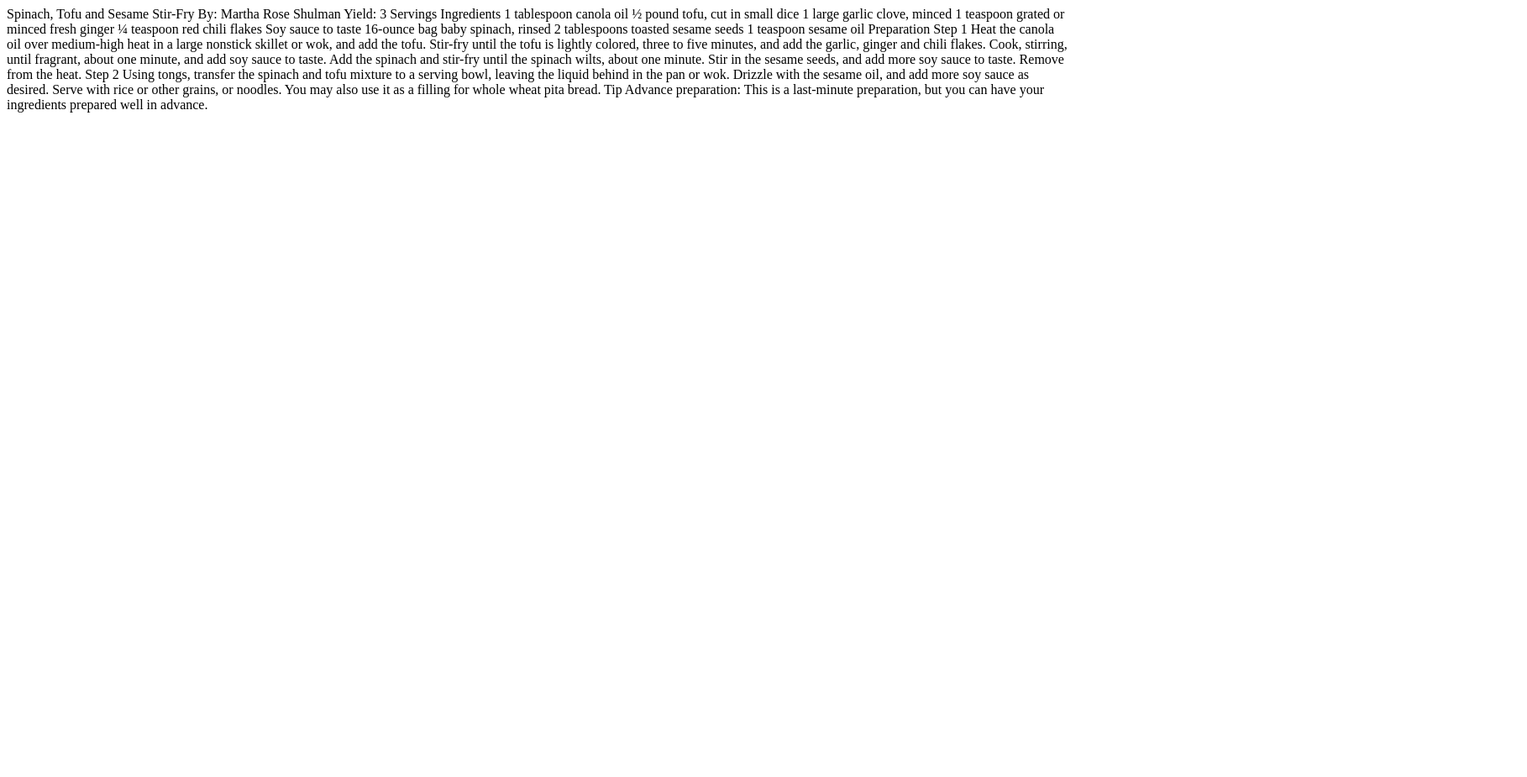
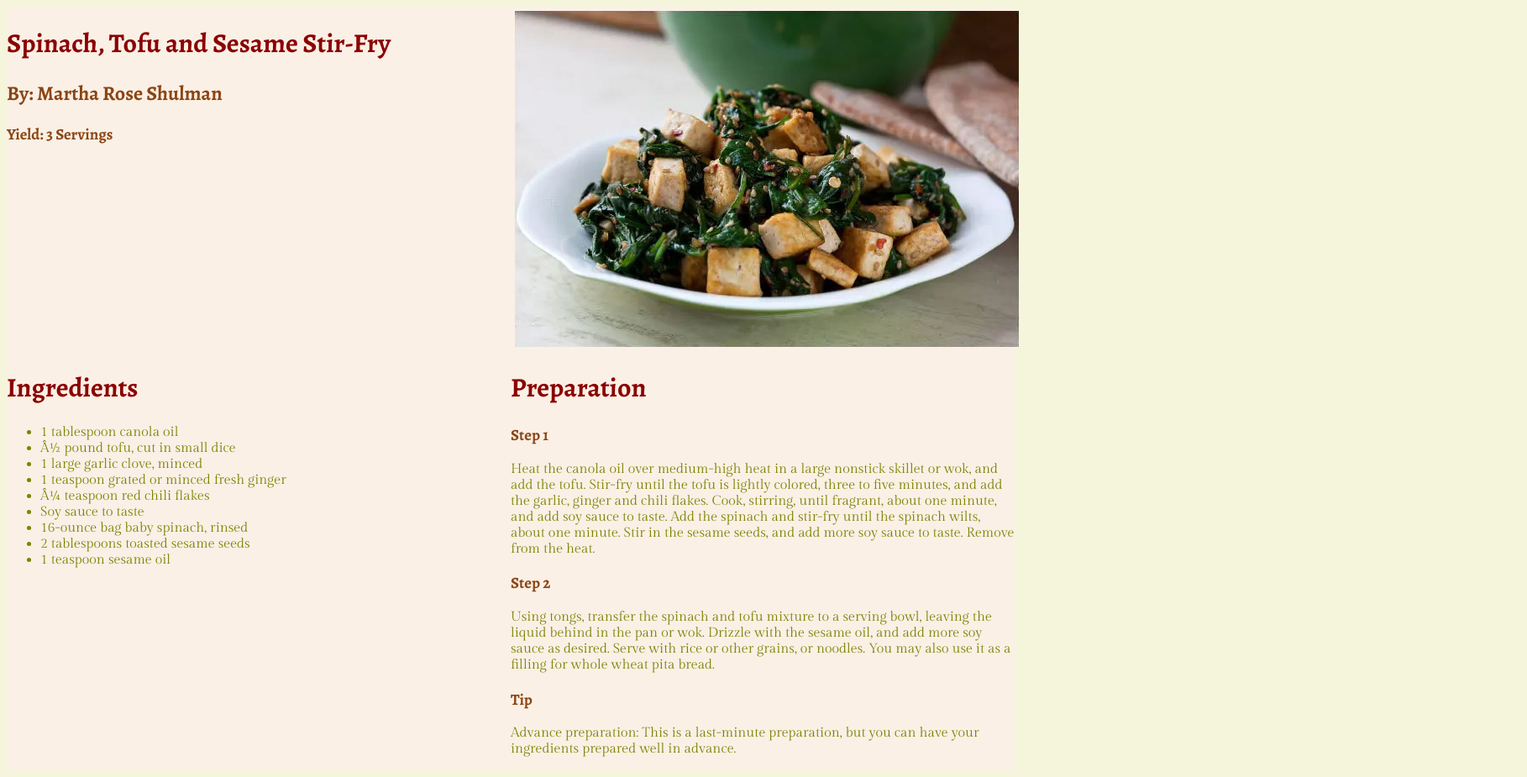
Before and after one commit to etheiven/exercise-7, a plain HTML site: page index.html in a window 1280 px wide. Shown: the whole page at 84% size, 1818 px wide, since content can reach past the window. Before the commit the page ends 800 px from the top, so only its background shows below. Drawn offline with nearby package versions, Linux system fonts and the light colour scheme.

Commit message:
everything

```diff
--- a/index.html
+++ b/index.html
@@ -1,30 +1,112 @@
 <!--This receipe is taken from https://cooking.nytimes.com/recipes/1012494-spinach-tofu-and-sesame-stir-fry -->
+<html lang="en-ca">
+  <head>
+    <link rel="preconnect" href="https://fonts.googleapis.com">
+    <link rel="preconnect" href="https://fonts.gstatic.com" crossorigin>
+    <link href="https://fonts.googleapis.com/css2?family=Alegreya:ital,wght@0,400..900;1,400..900&display=swap" rel="stylesheet">
+    <link rel="preconnect" href="https://fonts.googleapis.com">
+    <link rel="preconnect" href="https://fonts.gstatic.com" crossorigin>
+    <link href="https://fonts.googleapis.com/css2?family=Gilda+Display&display=swap" rel="stylesheet">
+    <title>Spinach, Tofu and Sesame Stir-Fry</title>
+    <meta charset="uft-8">
+    <style>
+      body {
+        background-color: beige;
+      }
 
+      .container {
+        display: grid;
+        grid-template-columns: 50% 50%;
+        background-color: linen;
+      }
 
+      h1 {
+        font-family: Alegreya;
+      }
 
-Spinach, Tofu and Sesame Stir-Fry
-By: Martha Rose Shulman
-Yield: 3 Servings
+      p {
+        color: olive;
+        font-family: Gilda Display;
+        width:100%
+      }
 
-Ingredients
+      h2 {
+        color: SaddleBrown;
+        font-family: Alegreya;
+      }
 
-1 tablespoon canola oil
-½ pound tofu, cut in small dice
-1 large garlic clove, minced
-1 teaspoon grated or minced fresh ginger
-¼ teaspoon red chili flakes
-Soy sauce to taste
-16-ounce bag baby spinach, rinsed
-2 tablespoons toasted sesame seeds
-1 teaspoon sesame oil
+      h3 {
+        color: SaddleBrown;
+        font-family: Alegreya;
+      }
 
-Preparation
+      ul {
+        color: olive;
+        font-family: Gilda Display;
+      }
 
-Step 1
-Heat the canola oil over medium-high heat in a large nonstick skillet or wok, and add the tofu. Stir-fry until the tofu is lightly colored, three to five minutes, and add the garlic, ginger and chili flakes. Cook, stirring, until fragrant, about one minute, and add soy sauce to taste. Add the spinach and stir-fry until the spinach wilts, about one minute. Stir in the sesame seeds, and add more soy sauce to taste. Remove from the heat.
+      .grid-item {
+        color: darkred;
+      }
 
-Step 2
-Using tongs, transfer the spinach and tofu mixture to a serving bowl, leaving the liquid behind in the pan or wok. Drizzle with the sesame oil, and add more soy sauce as desired. Serve with rice or other grains, or noodles. You may also use it as a filling for whole wheat pita bread.
+      .photo {
+        padding: 5px;
+      }
 
-Tip
-Advance preparation: This is a last-minute preparation, but you can have your ingredients prepared well in advance.
+      .list {
+        color: darkred;
+      }
+
+      .information {
+        color: darkred;
+        width: 100%
+      }
+
+      div {
+        width: 1200;
+      }
+    </style>
+  </head>
+  <body>
+    <div class="container">
+      <div class="grid-item">
+        <h1>Spinach, Tofu and Sesame Stir-Fry </h1>
+        <h2>By: Martha Rose Shulman </h2>
+        <h3>Yield: 3 Servings</h3>
+      </div>
+
+      <div class="photo">
+        <img src="recipe-photo-Enhanced-SR.jpg" alt="stir fry on a plate" width="600px" height="400px">
+      </div>
+
+      <div class="list">
+        <h1>Ingredients</h1>
+        <ul>
+          <li>1 tablespoon canola oil</li>
+          <li>½ pound tofu, cut in small dice</li>
+          <li>1 large garlic clove, minced</li>
+          <li>1 teaspoon grated or minced fresh ginger</li>
+          <li> ¼ teaspoon red chili flakes</li>
+          <li>Soy sauce to taste</li>
+          <li>16-ounce bag baby spinach, rinsed</li>
+          <li>2 tablespoons toasted sesame seeds</li>
+          <li>1 teaspoon sesame oil</li>
+
+        </ul>
+      </div>
+
+      <div class="information">
+        <h1>Preparation</h1>
+
+        <h3>Step 1</h3>
+        <p>Heat the canola oil over medium-high heat in a large nonstick skillet or wok, and add the tofu. Stir-fry until the tofu is lightly colored, three to five minutes, and add the garlic, ginger and chili flakes. Cook, stirring, until fragrant, about one minute, and add soy sauce to taste. Add the spinach and stir-fry until the spinach wilts, about one minute. Stir in the sesame seeds, and add more soy sauce to taste. Remove from the heat.</p>
+
+        <h3>Step 2</h3>
+        <p>Using tongs, transfer the spinach and tofu mixture to a serving bowl, leaving the liquid behind in the pan or wok. Drizzle with the sesame oil, and add more soy sauce as desired. Serve with rice or other grains, or noodles. You may also use it as a filling for whole wheat pita bread.</p>
+
+        <h3>Tip</h3>
+        <p>Advance preparation: This is a last-minute preparation, but you can have your ingredients prepared well in advance.</p>
+      </div>
+    </div>
+  </body>
+</html>
```
